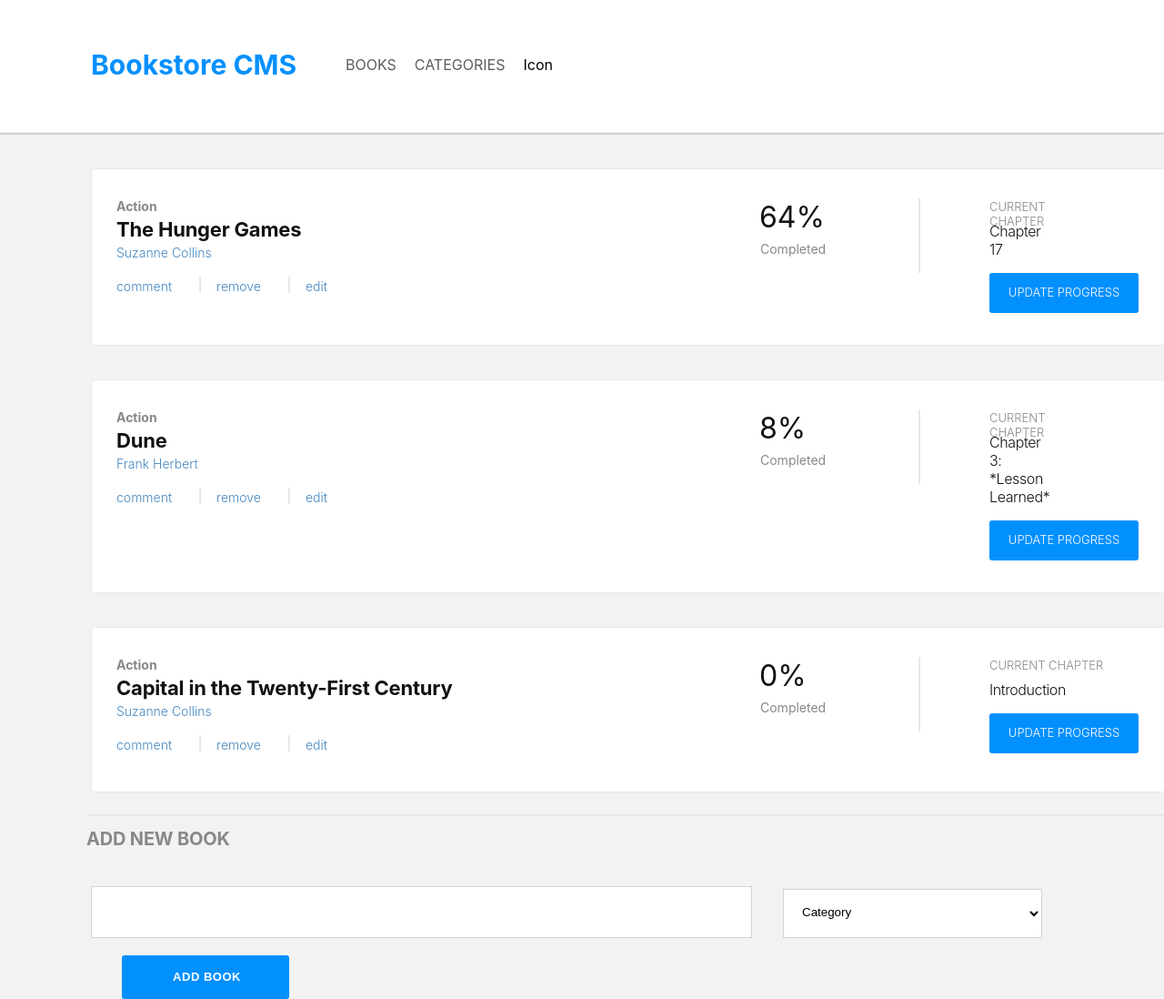
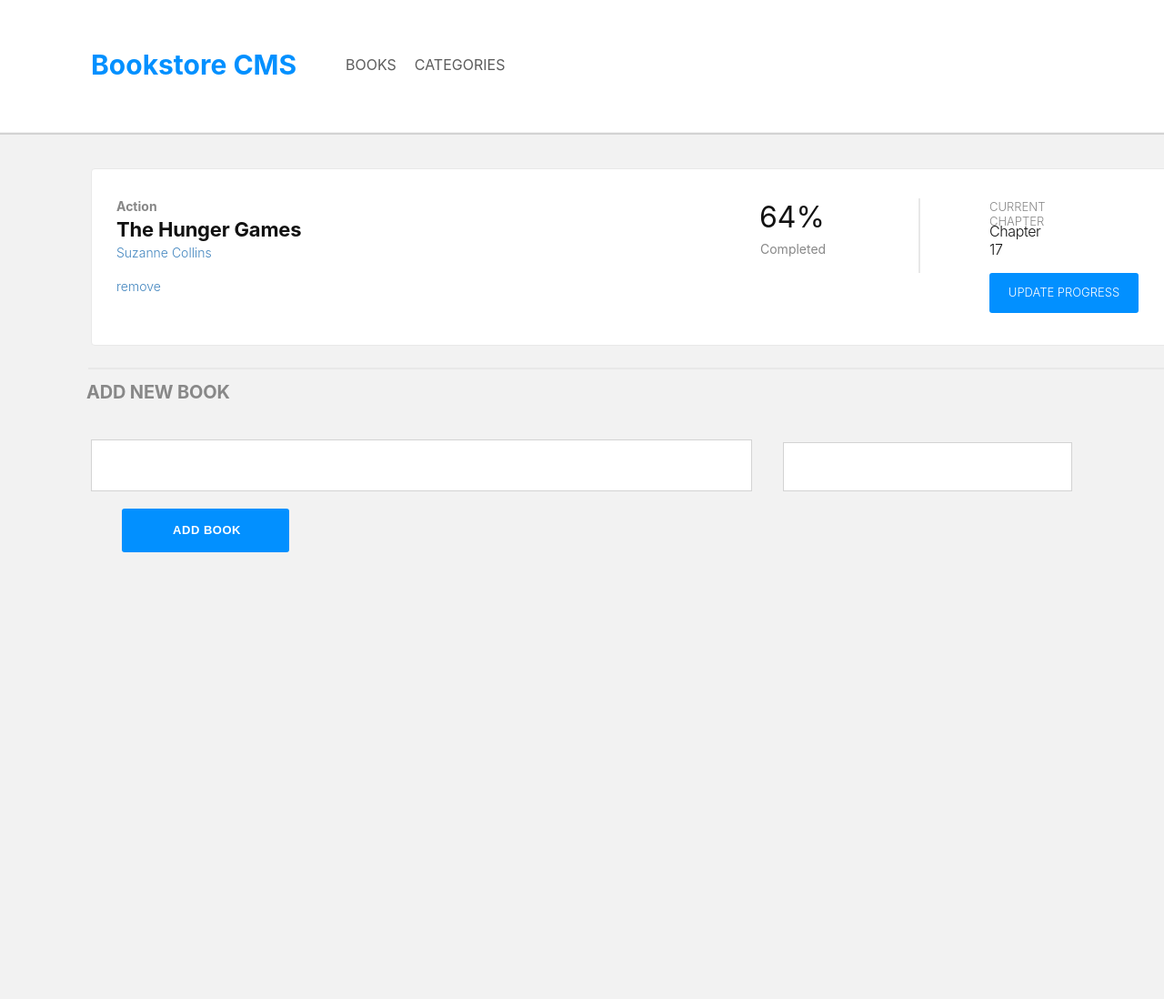
Before and after one commit to Rudy-Menekam/bookstore, a React (Create React App) app: page / in a window 1280 px wide. Shown: the top 1098 px of the page at 91% size. After the commit the page ends 800 px from the top, so only its background shows below. Built offline with nearby package versions, Linux system fonts and the light colour scheme.

Commit message:
new changes

```diff
--- a/src/App.css
+++ b/src/App.css
@@ -224,7 +224,7 @@ body {
 
 .category {
   width: 17.813rem;
-  height: 3.38rem;
+  height: 2.313rem;
   margin: 1.188rem 2.125rem 0;
   padding: 0.375rem 0.938rem 0.563rem 1rem;
   border: solid 1px lightgray;
--- a/src/components/books.js
+++ b/src/components/books.js
@@ -1,5 +1,3 @@
-// import pic from './image/percent.png';
-
 const Books = () => (
   <div>
     <div className="para">
@@ -15,21 +13,20 @@ const Books = () => (
         </span>
 
         <ul className="info-links">
-          <li>
+          {/* <li>
             <a href="/#">Comment</a>
           </li>
-          <div className="Line-2" />
+          <div className="Line-2" /> */}
           <li>
             <a href="/#">Remove</a>
           </li>
-          <div className="Line-2" />
+          {/* <div className="Line-2" />
           <li>
             <a href="/#">Edit</a>
-          </li>
+          </li> */}
         </ul>
       </div>
       <div>
-        {/* <img src={pic} alt="percent" /> */}
         <div className="oval">
           <span className="Percent-Complete">
             64%
@@ -54,7 +51,7 @@ const Books = () => (
         </div>
       </div>
     </div>
-    <div className="para">
+    {/* <div className="para">
       <div className="info">
         <span className="School-of">
           Action
@@ -155,17 +152,14 @@ const Books = () => (
           </span>
         </div>
       </div>
-    </div>
+    </div> */}
     <div className="Line" />
     <span className="form-Title">
       ADD NEW BOOK
     </span>
     <form>
       <input type="text" name="Book title" className="book-title" />
-      <select className="category">
-        <option value="1">Category</option>
-        <option value="2">2</option>
-      </select>
+      <input type="text" name="Author" className="category" />
       <input type="submit" value="Add Book" className="button" />
     </form>
   </div>
--- a/src/components/header.js
+++ b/src/components/header.js
@@ -12,9 +12,6 @@ const Header = () => (
       <li>
         <a href="/calculator">Categories</a>
       </li>
-      <li>
-        <span>Icon</span>
-      </li>
     </ul>
   </nav>
 );
```
